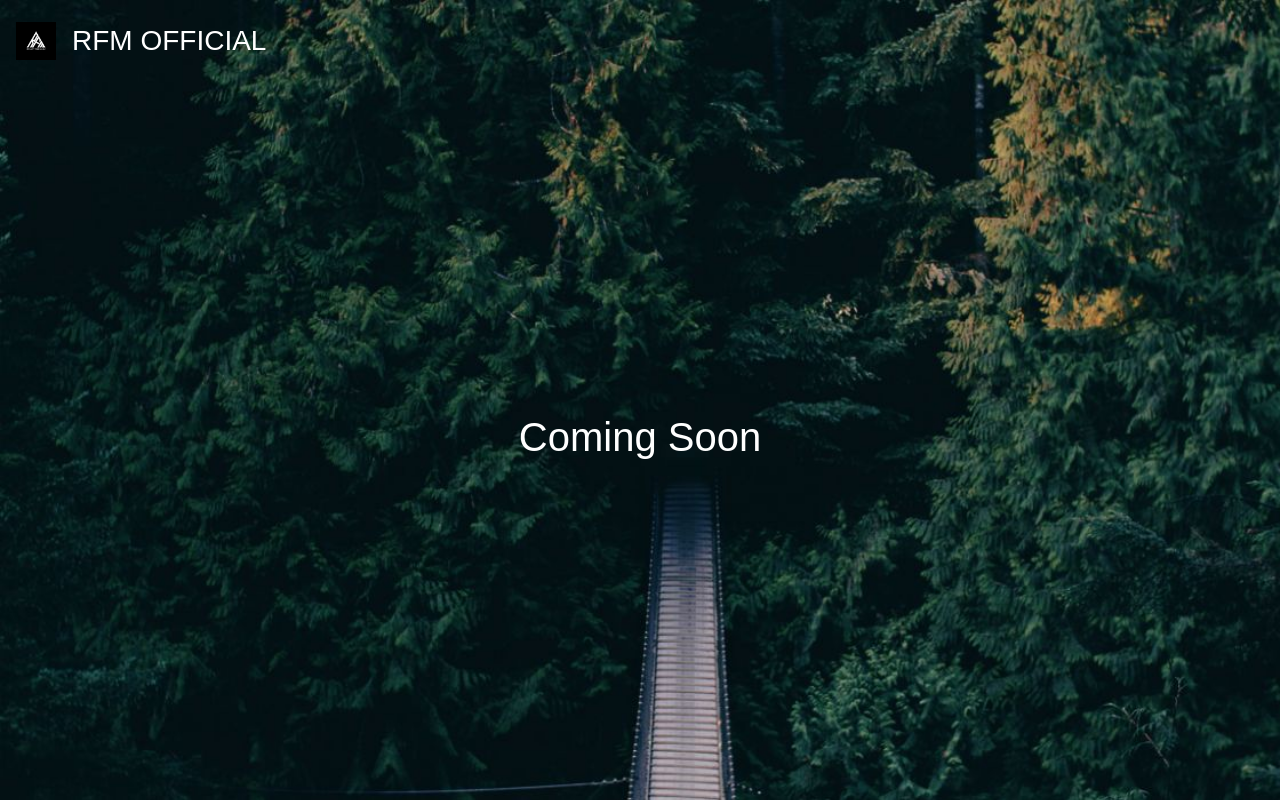
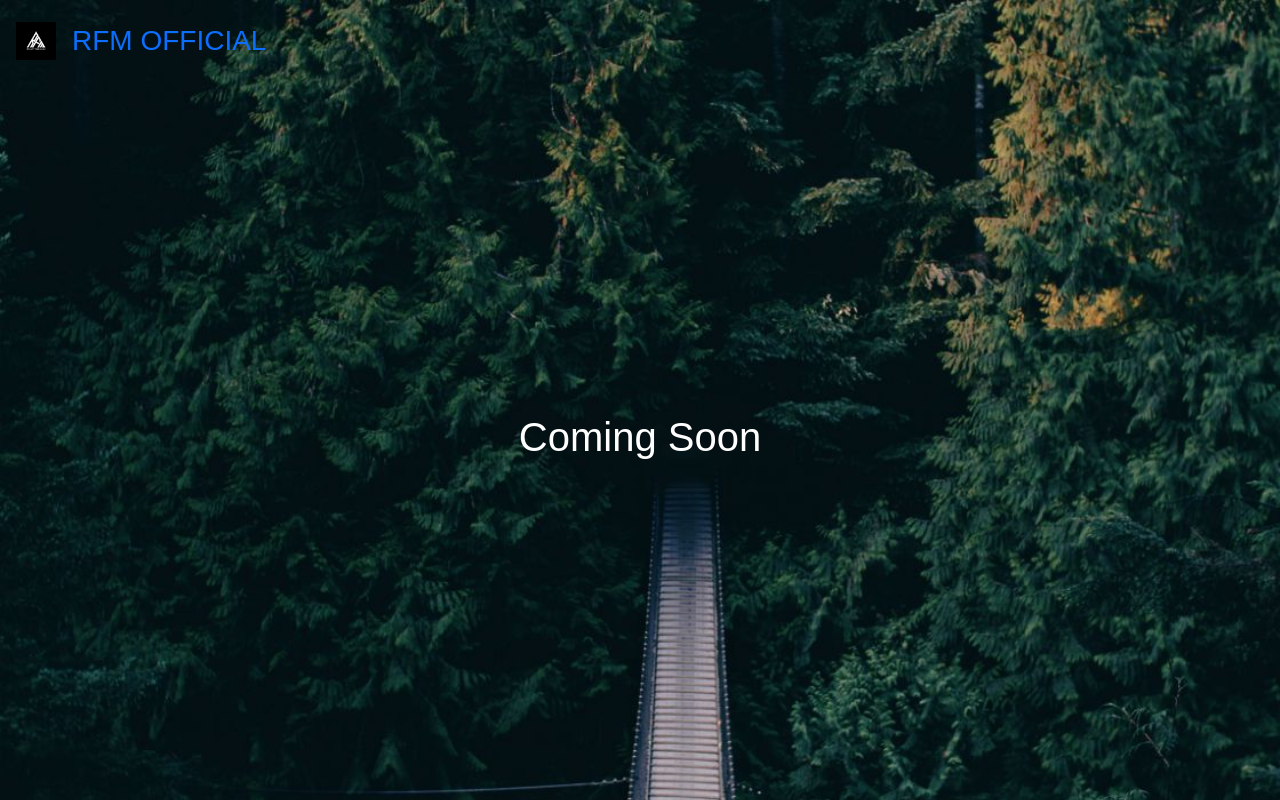
Before and after one commit to Adnan-Dani/Boomy-Relica-React, a React (Vite) app: page / in a window 1280 px wide. Built offline with nearby package versions, Linux system fonts and the light colour scheme.

Commit message:
Navigation FIx

```diff
--- a/src/pages/ComingSoon/Comingsoon.jsx
+++ b/src/pages/ComingSoon/Comingsoon.jsx
@@ -1,6 +1,6 @@
-import React from "react";
 import "./Comingsoon.css";
 import ForestImage from "../../assets/ForestImage.jpg";
+import { Link } from "react-router-dom";
 
 const Comingsoon = () => {
   return (
@@ -16,7 +16,9 @@ const Comingsoon = () => {
         <div className="d-flex align-items-center mx-3">
           {" "}
           <img src="assets/logo.jpg" alt="" className="logowidth" />
-          <h3 className="my-4 mx-3"> RFM OFFICIAL </h3>
+          <h3 className="my-4 mx-3">
+            <Link to="/dashboard">RFM OFFICIAL</Link>{" "}
+          </h3>
         </div>
         <div className="MainOuterDiv">
           <h1>Coming Soon</h1>
```
